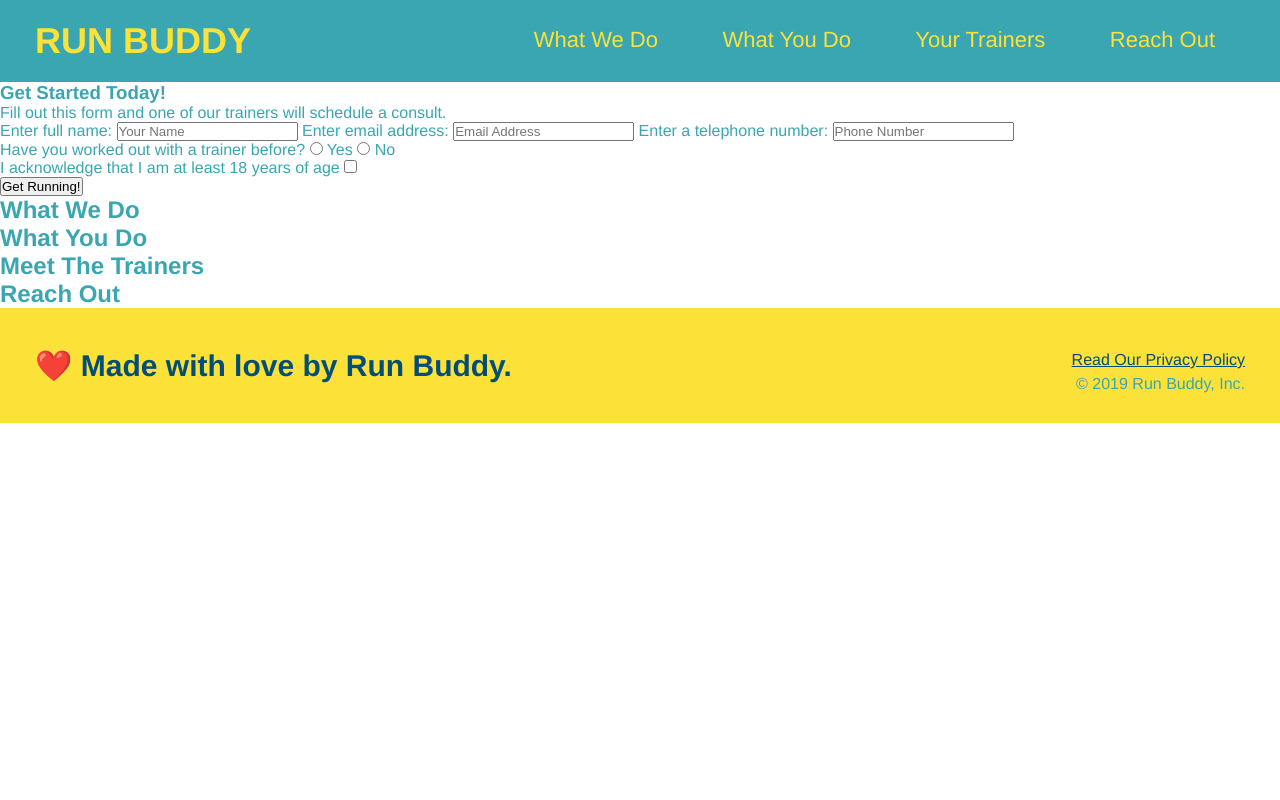
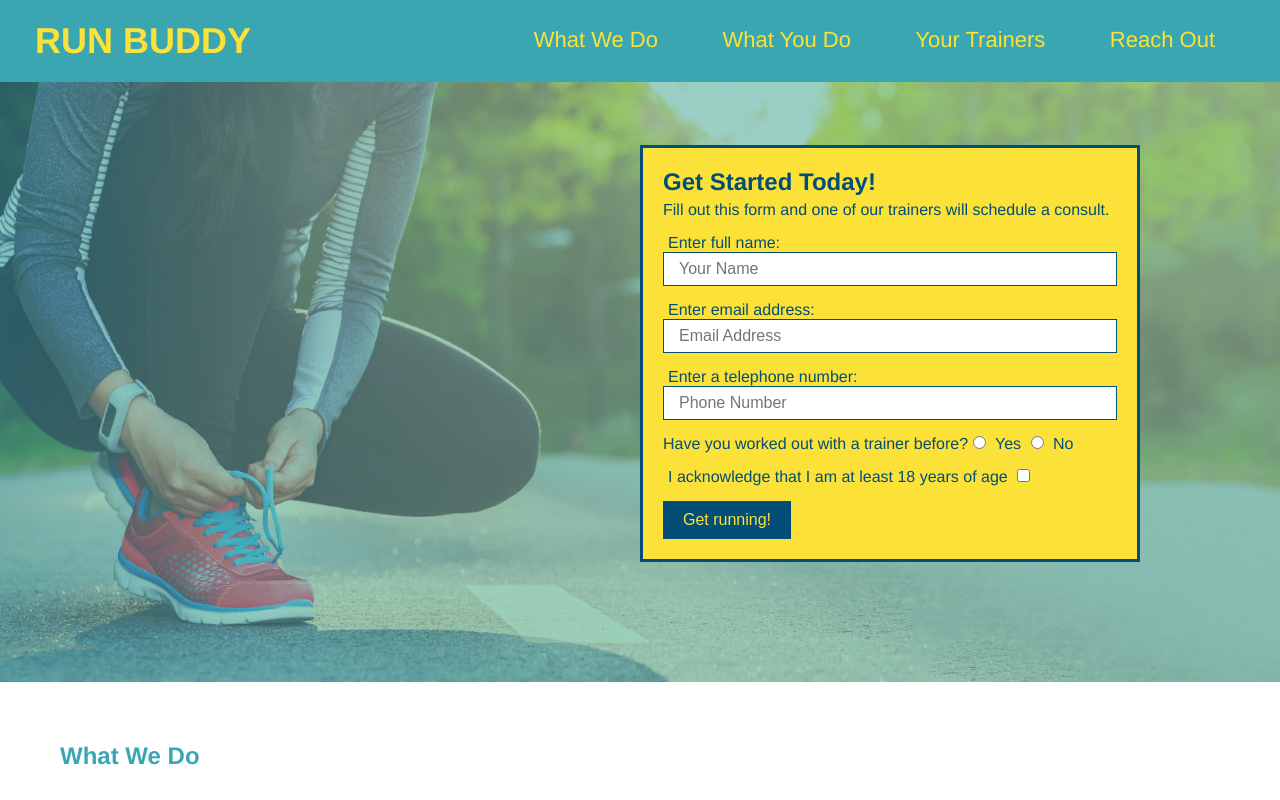
Before and after one commit to o7lili/run-buddy, a plain HTML site: page index.html in a window 1280 px wide. Shown: the top 800 px of the page. Drawn offline with Linux system fonts and the light colour scheme.

Commit message:
completed form

```diff
--- a/assets/css/style.css
+++ b/assets/css/style.css
@@ -76,3 +76,66 @@ footer div {
 footer a {
     color: #024e76;
 }
+
+/* apply styles to <section> */
+section {
+    padding: 60px;
+}
+
+/* Hero Style Start */
+.hero {
+    background-image: url("../images/hero-bg.jpg");
+    height: 600px;
+    background-size: cover;
+    background-position: center;
+    position: relative;
+}
+/* Hero Style End */
+
+/* apply style to hero form */
+.hero-form {
+    background-color: #fce138;
+    padding: 20px;
+    width: 500px;
+    color: #024e76;
+    border: solid 3px #024e76;
+    position: absolute;
+    bottom: 120px;
+    right: 140px;
+}
+
+/* apply style to h3 hero form */
+.hero-form h3 {
+    font-size: 24px;
+    margin: 0px;
+}
+
+/* apply style to <p> hero form */
+.hero-form p {
+    margin: 5px 0 15px 0;
+}
+
+/* apply style to form inputs */
+.form-input {
+    border: 1px solid #024e76;
+    display: block;
+    padding: 7px 15px;
+    font-size: 16px;
+    color: #024e76;
+    width: 100%;
+    margin-bottom: 15px;
+}
+
+/* apply style to hero form labels */
+.hero-form label {
+    margin: 0 5px;
+}
+
+/* apply style to button */
+.hero-form button {
+    color: #fce138;
+    background-color: #024e76;
+    border: none;
+    padding: 10px 20px;
+    font-size: 16px;
+}
--- a/index.html
+++ b/index.html
@@ -33,18 +33,18 @@
         </header>
 
         <!-- hero/jumbotron-->
-        <section>
-            <div>
+        <section class="hero">
+            <div class="hero-form">
                 <h3>Get Started Today!</h3>
                 <p>Fill out this form and one of our trainers will schedule a consult.</p>
             <!-- Add form element -->
                 <form>
                     <label for="name">Enter full name:</label>
-                    <input type="text" placeholder="Your Name" name="name" id="name" />
+                    <input type="text" placeholder="Your Name" name="name" id="name" class="form-input"/>
                     <label for="email">Enter email address:</label>
-                    <input type="email" placeholder="Email Address" name="email" id="email" />
+                    <input type="email" placeholder="Email Address" name="email" id="email" class="form-input"/>
                     <label for="phone">Enter a telephone number:</label>
-                    <input type="tel" placeholder="Phone Number" name="phone" id="phone"/>
+                    <input type="tel" placeholder="Phone Number" name="phone" id="phone" class="form-input"/>
                     <p>
                         Have you worked out with a trainer before?
                         <input type="radio" name="trainer-confirm" id="trainer-yes"/>
@@ -59,7 +59,7 @@
                         <input type="checkbox" name="age-confirm" id="checkbox"/>
                     </p>
                     <button type="submit">
-                        Get Running!
+                        Get running!
                     </button>
                 </form>
             </div>
```
Also changed, not shown: assets/images/hero-bg.jpg (added).
